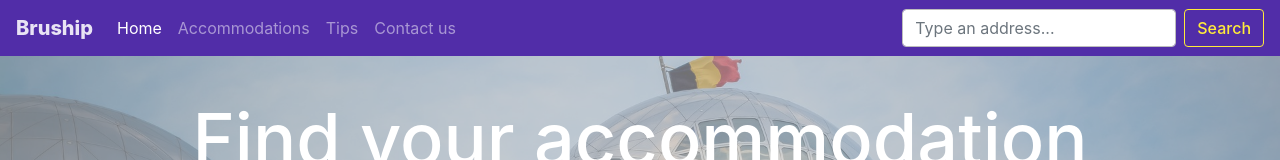
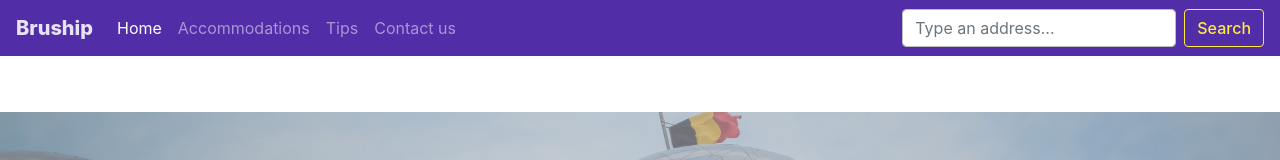
Before and after one commit to yuliacech/bruship, an Angular app: page / in a window 1280 px wide. Shown: the top 160 px of the page. Built offline with nearby package versions, Linux system fonts and the light colour scheme; no server answers; what @agm/core would draw is missing.

Commit message:
navbar is not fixed top

```diff
--- a/src/app/navbar/navbar.component.html
+++ b/src/app/navbar/navbar.component.html
@@ -1,4 +1,4 @@
-<nav class="navbar navbar-dark navbar-expand-md fixed-top">
+<nav class="navbar navbar-dark navbar-expand-md">
   <a class="navbar-brand" routerLink="/">Bruship</a>
   <button class="navbar-toggler"  type="button" (click)="isCollapsed = !isCollapsed"
           [attr.aria-expanded]="!isCollapsed" aria-controls="main-navbar" aria-label="Toggle navigation">
```
Also changed, not shown: 5 other files (tests, documents, lock files or other folders).
